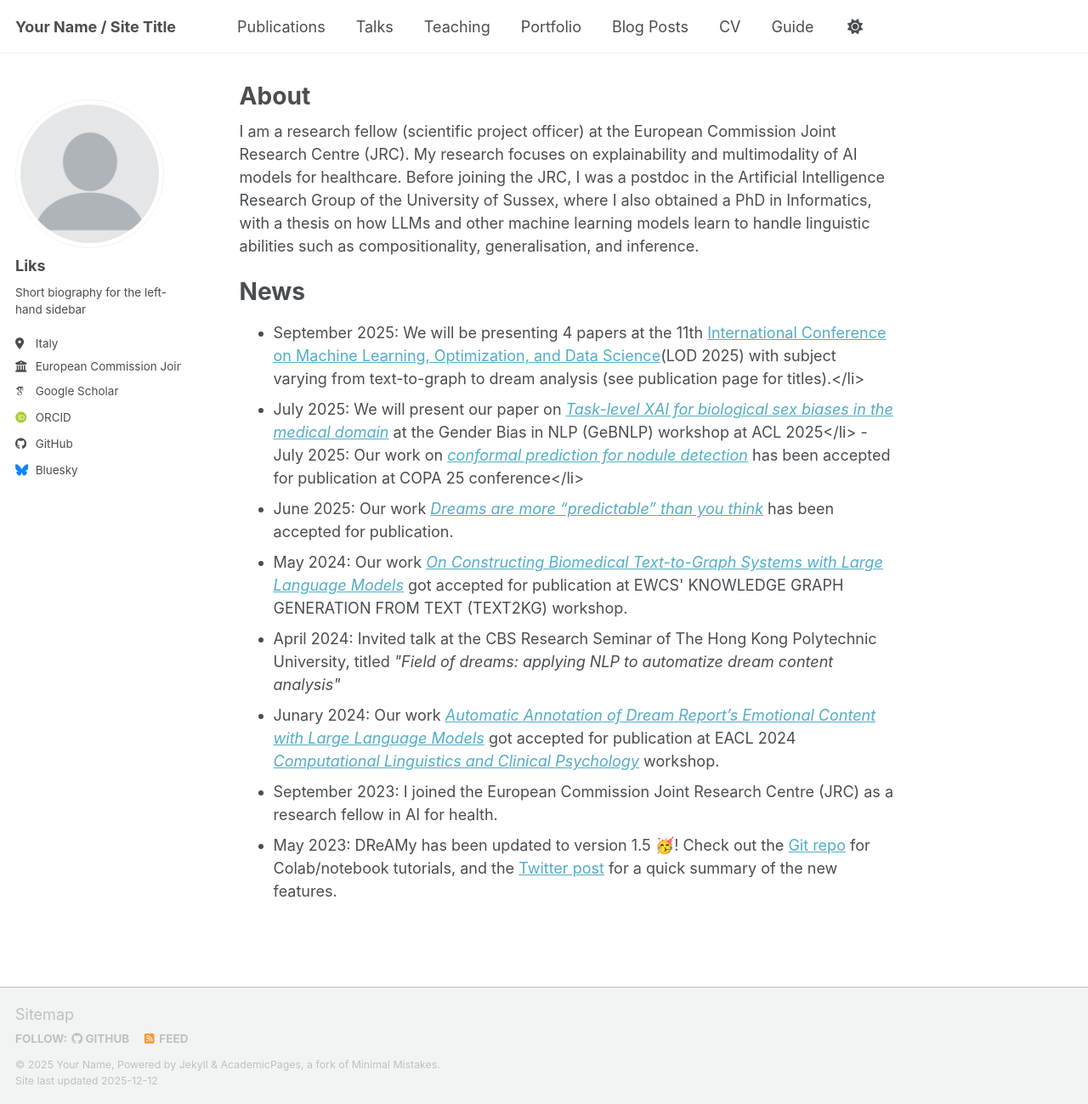
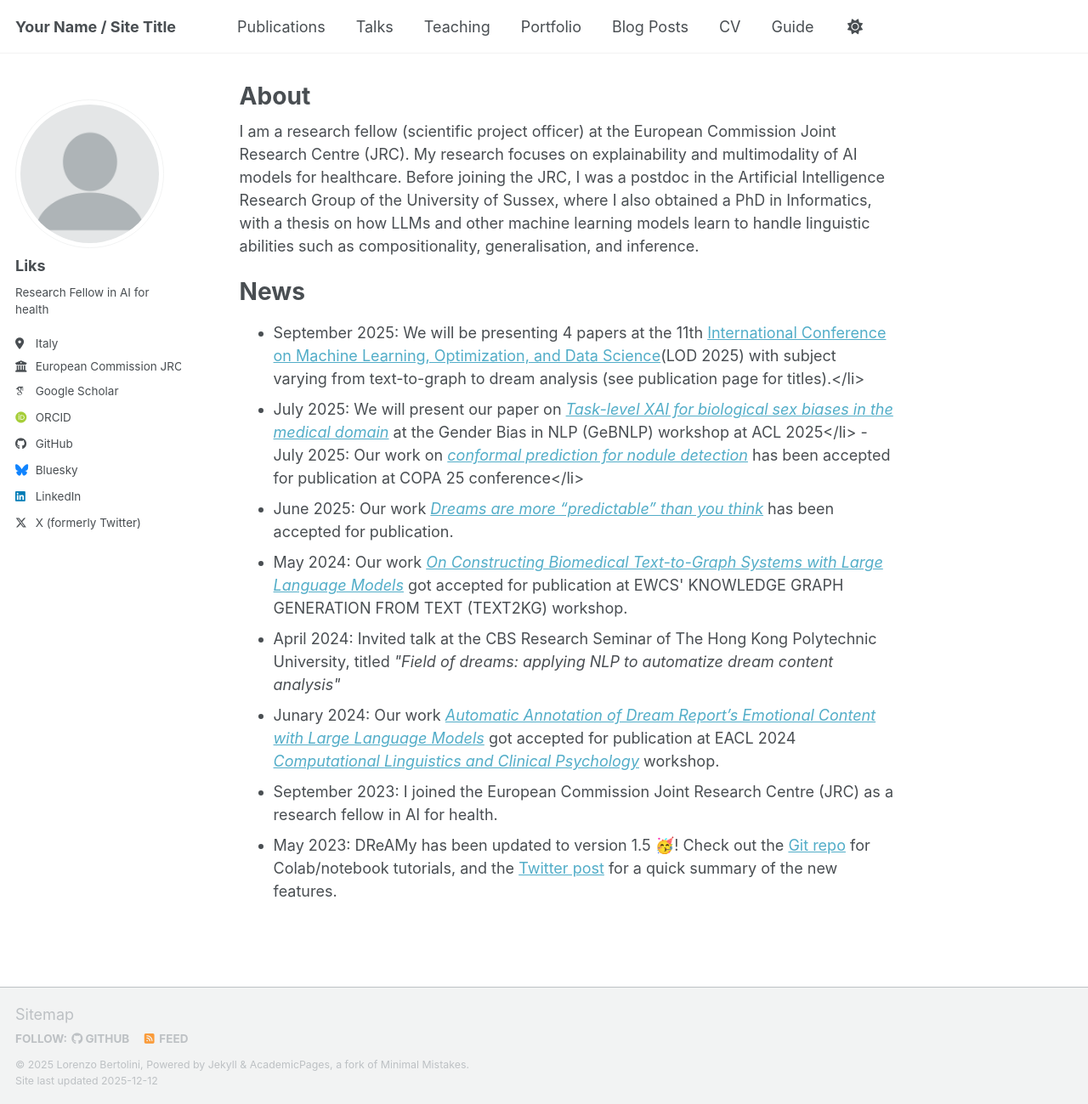
Before and after one commit to lorenzoscottb/lorenzoscottb.github.io, a Jekyll site: the page built from _pages/about.md, in a window 1280 px wide and 1299 px high. Shown: the whole window at 85% size. Built offline with Jekyll 4.4.1, drawn with Linux system fonts in a browser that asks for light colours; some web fonts are replaced; a script bundle is joined from its source files by our own code; library files that are not in the unit come from our copies.

Commit message:
Update _config.yml

```diff
--- a/_config.yml
+++ b/_config.yml
@@ -11,7 +11,7 @@ locale                   : "en-US"
 site_theme               : "default" # Currently available options are "default", "air"
 title                    : "Your Name / Site Title"
 title_separator          : "-"
-name                     : &name "Your Name"
+name                     : &name "Lorenzo Bertolini"
 description              : &description "Your Name's academic portfolio"   # Update this with a general description of your site, this is the default if not overridden by a page
 url                      : https://academicpages.github.io # The base hostname & protocol for your site e.g. "https://[your GitHub username].github.io",
                                                            # or if you already have some other page hosted on Github then use "https://[your GitHub username].github.io/[Your Repo Name]"
@@ -26,9 +26,9 @@ author:
   avatar           : "profile.png"
   name             : "Liks"
   pronouns         : # example: "she/her"
-  bio              : "Short biography for the left-hand sidebar"
+  bio              : "Research Fellow in AI for health"
   location         : "Italy"
-  employer         : "European Commission Joint Research Centre (JRC)"
+  employer         : "European Commission JRC"
   uri              : # URL
   email            : # URL
 
@@ -45,8 +45,6 @@ author:
   researchgate     : # URL
   scopus           : # URL
   zotero           : # URL
-  linkedin         : "https://www.linkedin.com/in/lorenzo-bertolini/"
-
 
 
   # Repositories and software development
@@ -59,7 +57,7 @@ author:
 
   # Social media
   artstation       : # Username
-  bluesky          : "bsky.app" # Replace this with you Bluesky username
+  bluesky          : "https://bsky.app/profile/lorenzoscottb.bsky.social" # Replace this with you Bluesky username
   facebook         : # Username
   flickr           : # Username
   foursquare       : # Username
@@ -68,7 +66,7 @@ author:
   keybase          : # Username
   instagram        : # Username
   lastfm           : # Username
-  linkedin         : # Username
+  linkedin         : "https://www.linkedin.com/in/lorenzo-bertolini/"
   mastodon         : # URL
   medium           : # URL
   pinterest        : # Username
@@ -76,7 +74,7 @@ author:
   steam            : # Username
   telegram         : # URL
   tumblr           : # Username
-  twitter          : # Username for X / Twitter
+  twitter          : "https://x.com/LorenzoScottB"
   vine             : # Username
   weibo            : # Username
   wikipedia        : # Username
```
